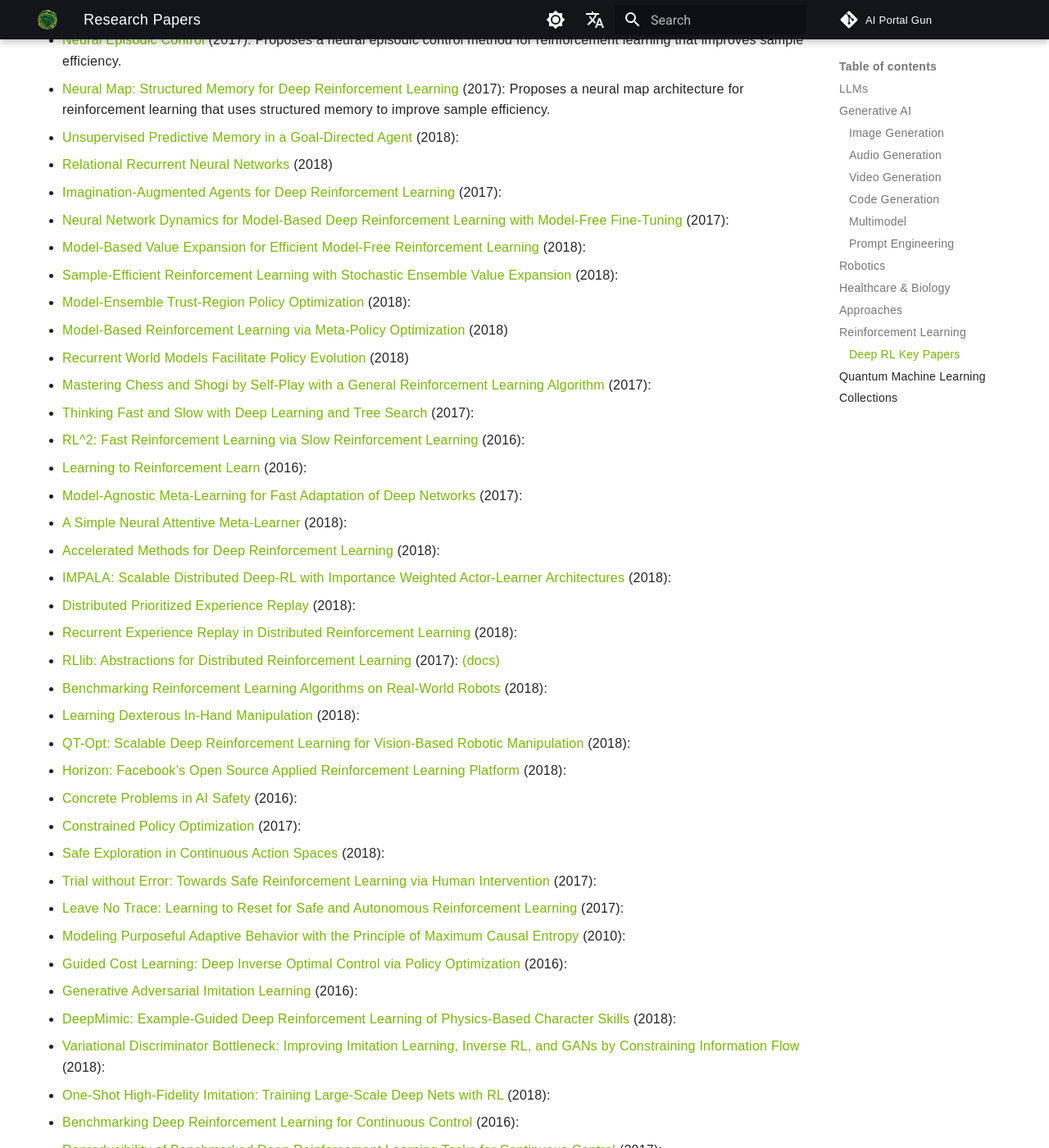
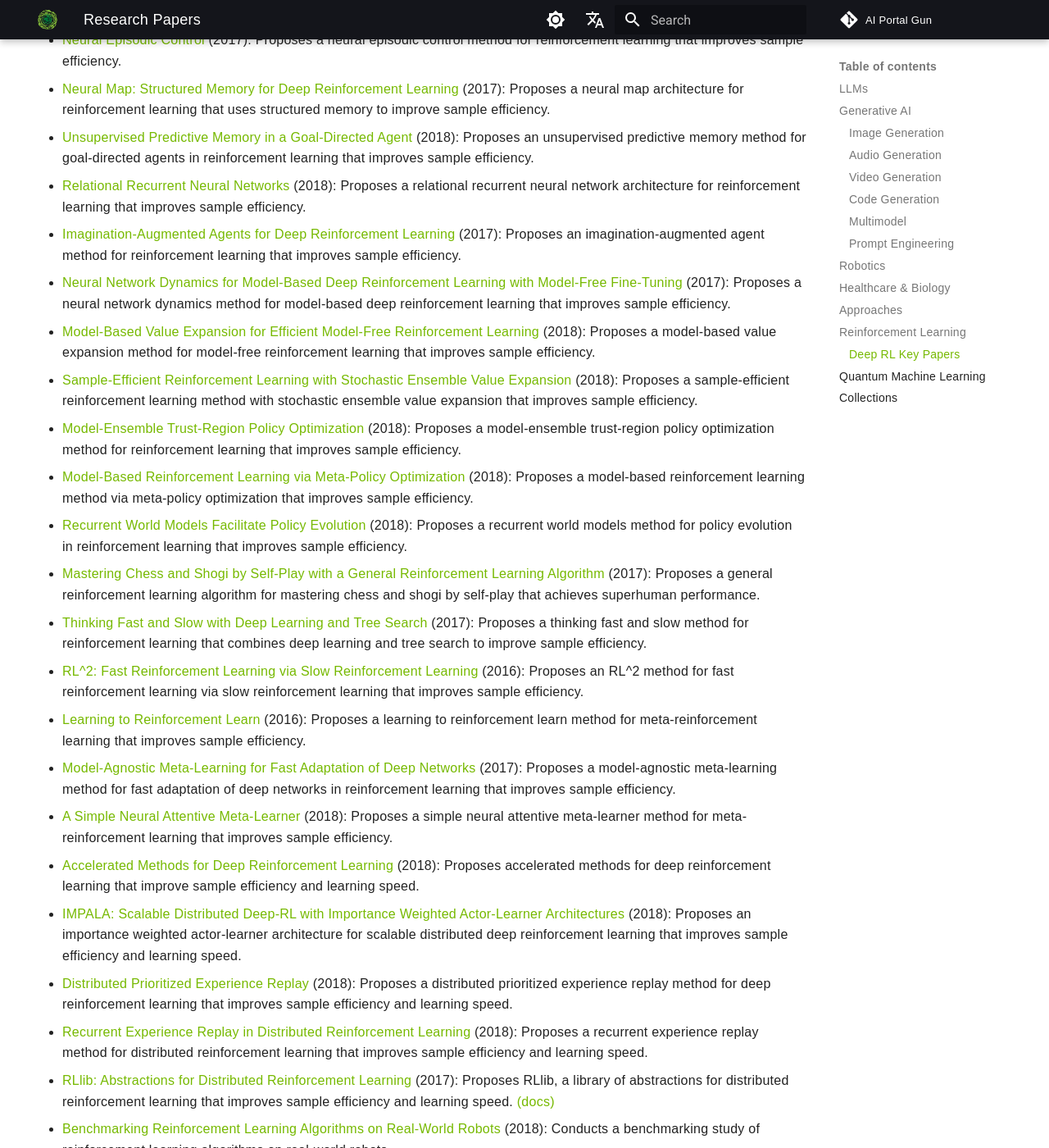
Before and after one commit to Mohit-Vaswani/AI-Portal-Gun, an MkDocs documentation site: the page built from docs/papers/papers.md, in a window 1280 px wide and 1400 px high, scrolled down 4780 px. Shown: the whole window at 82% size. Built offline with MkDocs 1.6.1 and Material for MkDocs 9.7.7, drawn with Linux system fonts in a browser that asks for light colours; comment, search, counter and statistics services are not loaded; some of the changed text lies outside the part shown.

Commit message:
added papers

```diff
--- a/docs/papers/papers.md
+++ b/docs/papers/papers.md
@@ -102,47 +102,47 @@ Below, you'll find the latest, highly-cited papers, organized by their release d
 - [Model-Free Episodic Control](https://arxiv.org/abs/1606.04460) (2016): Proposes a model-free episodic control method for reinforcement learning that improves sample efficiency.
 - [Neural Episodic Control](https://arxiv.org/abs/1703.01988) (2017): Proposes a neural episodic control method for reinforcement learning that improves sample efficiency.
 - [Neural Map: Structured Memory for Deep Reinforcement Learning](https://arxiv.org/abs/1702.08360) (2017): Proposes a neural map architecture for reinforcement learning that uses structured memory to improve sample efficiency.
-- [Unsupervised Predictive Memory in a Goal-Directed Agent](https://arxiv.org/abs/1803.10760) (2018):
-- [ Relational Recurrent Neural Networks](https://arxiv.org/abs/1806.01822) (2018)
-- [Imagination-Augmented Agents for Deep Reinforcement Learning](https://arxiv.org/abs/1707.06203) (2017):
-- [Neural Network Dynamics for Model-Based Deep Reinforcement Learning with Model-Free Fine-Tuning](https://arxiv.org/abs/1708.02596) (2017):
-- [Model-Based Value Expansion for Efficient Model-Free Reinforcement Learning](https://arxiv.org/abs/1803.00101) (2018):
-- [Sample-Efficient Reinforcement Learning with Stochastic Ensemble Value Expansion](https://arxiv.org/abs/1807.01675) (2018):
-- [Model-Ensemble Trust-Region Policy Optimization](https://openreview.net/forum?id=SJJinbWRZ&noteId=SJJinbWRZ) (2018):
-- [Model-Based Reinforcement Learning via Meta-Policy Optimization](https://arxiv.org/abs/1809.05214) (2018)
-- [Recurrent World Models Facilitate Policy Evolution](https://arxiv.org/abs/1809.01999) (2018)
-- [Mastering Chess and Shogi by Self-Play with a General Reinforcement Learning Algorithm](https://arxiv.org/abs/1712.01815) (2017):
-- [Thinking Fast and Slow with Deep Learning and Tree Search](https://arxiv.org/abs/1705.08439) (2017):
-- [RL^2: Fast Reinforcement Learning via Slow Reinforcement Learning](https://arxiv.org/abs/1611.02779) (2016):
-- [Learning to Reinforcement Learn](https://arxiv.org/abs/1611.05763) (2016):
-- [Model-Agnostic Meta-Learning for Fast Adaptation of Deep Networks](https://arxiv.org/abs/1703.03400) (2017):
-- [A Simple Neural Attentive Meta-Learner](https://openreview.net/forum?id=B1DmUzWAW&noteId=B1DmUzWAW) (2018):
-- [Accelerated Methods for Deep Reinforcement Learning](https://arxiv.org/abs/1803.02811) (2018):
-- [IMPALA: Scalable Distributed Deep-RL with Importance Weighted Actor-Learner Architectures](https://arxiv.org/abs/1802.01561) (2018):
-- [Distributed Prioritized Experience Replay](https://openreview.net/forum?id=H1Dy---0Z) (2018):
-- [Recurrent Experience Replay in Distributed Reinforcement Learning](https://openreview.net/forum?id=r1lyTjAqYX) (2018):
-- [RLlib: Abstractions for Distributed Reinforcement Learning](https://arxiv.org/abs/1712.09381) (2017): [(docs)](https://ray.readthedocs.io/en/latest/rllib.html)
-- [Benchmarking Reinforcement Learning Algorithms on Real-World Robots](https://arxiv.org/abs/1809.07731) (2018):
-- [Learning Dexterous In-Hand Manipulation](https://arxiv.org/abs/1808.00177) (2018):
-- [QT-Opt: Scalable Deep Reinforcement Learning for Vision-Based Robotic Manipulation](https://arxiv.org/abs/1806.10293) (2018):
-- [Horizon: Facebook’s Open Source Applied Reinforcement Learning Platform](https://arxiv.org/abs/1811.00260) (2018):
-- [Concrete Problems in AI Safety](https://arxiv.org/abs/1606.06565) (2016):
-- [Constrained Policy Optimization](https://arxiv.org/abs/1705.10528) (2017):
-- [Safe Exploration in Continuous Action Spaces](https://arxiv.org/abs/1801.08757) (2018):
-- [Trial without Error: Towards Safe Reinforcement Learning via Human Intervention](https://arxiv.org/abs/1707.05173) (2017):
-- [Leave No Trace: Learning to Reset for Safe and Autonomous Reinforcement Learning](https://arxiv.org/abs/1711.06782) (2017):
-- [Modeling Purposeful Adaptive Behavior with the Principle of Maximum Causal Entropy](http://www.cs.cmu.edu/~bziebart/publications/thesis-bziebart.pdf) (2010):
-- [Guided Cost Learning: Deep Inverse Optimal Control via Policy Optimization](https://arxiv.org/abs/1603.00448) (2016):
-- [Generative Adversarial Imitation Learning](https://arxiv.org/abs/1606.03476) (2016):
-- [DeepMimic: Example-Guided Deep Reinforcement Learning of Physics-Based Character Skills](https://xbpeng.github.io/projects/DeepMimic/2018_TOG_DeepMimic.pdf) (2018):
-- [Variational Discriminator Bottleneck: Improving Imitation Learning, Inverse RL, and GANs by Constraining Information Flow](https://arxiv.org/abs/1810.00821) (2018):
-- [One-Shot High-Fidelity Imitation: Training Large-Scale Deep Nets with RL](https://arxiv.org/abs/1810.05017) (2018):
-- [Benchmarking Deep Reinforcement Learning for Continuous Control](https://arxiv.org/abs/1604.06778) (2016):
-- [Reproducibility of Benchmarked Deep Reinforcement Learning Tasks for Continuous Control](https://arxiv.org/abs/1708.04133) (2017):
-- [Deep Reinforcement Learning that Matters](https://arxiv.org/abs/1709.06560) (2017):
-- [Where Did My Optimum Go?: An Empirical Analysis of Gradient Descent Optimization in Policy Gradient Methods](https://arxiv.org/abs/1810.02525) (2018):
-- [Are Deep Policy Gradient Algorithms Truly Policy Gradient Algorithms?](https://arxiv.org/abs/1811.02553) (2018):
-- [Simple Random Search Provides a Competitive Approach to Reinforcement Learning](https://arxiv.org/abs/1803.07055) (2018):
+- [Unsupervised Predictive Memory in a Goal-Directed Agent](https://arxiv.org/abs/1803.10760) (2018): Proposes an unsupervised predictive memory method for goal-directed agents in reinforcement learning that improves sample efficiency.
+- [ Relational Recurrent Neural Networks](https://arxiv.org/abs/1806.01822) (2018): Proposes a relational recurrent neural network architecture for reinforcement learning that improves sample efficiency.
+- [Imagination-Augmented Agents for Deep Reinforcement Learning](https://arxiv.org/abs/1707.06203) (2017): Proposes an imagination-augmented agent method for reinforcement learning that improves sample efficiency.
+- [Neural Network Dynamics for Model-Based Deep Reinforcement Learning with Model-Free Fine-Tuning](https://arxiv.org/abs/1708.02596) (2017): Proposes a neural network dynamics method for model-based deep reinforcement learning that improves sample efficiency.
+- [Model-Based Value Expansion for Efficient Model-Free Reinforcement Learning](https://arxiv.org/abs/1803.00101) (2018): Proposes a model-based value expansion method for model-free reinforcement learning that improves sample efficiency.
+- [Sample-Efficient Reinforcement Learning with Stochastic Ensemble Value Expansion](https://arxiv.org/abs/1807.01675) (2018): Proposes a sample-efficient reinforcement learning method with stochastic ensemble value expansion that improves sample efficiency.
+- [Model-Ensemble Trust-Region Policy Optimization](https://openreview.net/forum?id=SJJinbWRZ&noteId=SJJinbWRZ) (2018): Proposes a model-ensemble trust-region policy optimization method for reinforcement learning that improves sample efficiency.
+- [Model-Based Reinforcement Learning via Meta-Policy Optimization](https://arxiv.org/abs/1809.05214) (2018): Proposes a model-based reinforcement learning method via meta-policy optimization that improves sample efficiency.
+- [Recurrent World Models Facilitate Policy Evolution](https://arxiv.org/abs/1809.01999) (2018): Proposes a recurrent world models method for policy evolution in reinforcement learning that improves sample efficiency.
+- [Mastering Chess and Shogi by Self-Play with a General Reinforcement Learning Algorithm](https://arxiv.org/abs/1712.01815) (2017): Proposes a general reinforcement learning algorithm for mastering chess and shogi by self-play that achieves superhuman performance.
+- [Thinking Fast and Slow with Deep Learning and Tree Search](https://arxiv.org/abs/1705.08439) (2017): Proposes a thinking fast and slow method for reinforcement learning that combines deep learning and tree search to improve sample efficiency.
+- [RL^2: Fast Reinforcement Learning via Slow Reinforcement Learning](https://arxiv.org/abs/1611.02779) (2016): Proposes an RL^2 method for fast reinforcement learning via slow reinforcement learning that improves sample efficiency.
+- [Learning to Reinforcement Learn](https://arxiv.org/abs/1611.05763) (2016): Proposes a learning to reinforcement learn method for meta-reinforcement learning that improves sample efficiency.
+- [Model-Agnostic Meta-Learning for Fast Adaptation of Deep Networks](https://arxiv.org/abs/1703.03400) (2017): Proposes a model-agnostic meta-learning method for fast adaptation of deep networks in reinforcement learning that improves sample efficiency.
+- [A Simple Neural Attentive Meta-Learner](https://openreview.net/forum?id=B1DmUzWAW&noteId=B1DmUzWAW) (2018): Proposes a simple neural attentive meta-learner method for meta-reinforcement learning that improves sample efficiency.
+- [Accelerated Methods for Deep Reinforcement Learning](https://arxiv.org/abs/1803.02811) (2018): Proposes accelerated methods for deep reinforcement learning that improve sample efficiency and learning speed.
+- [IMPALA: Scalable Distributed Deep-RL with Importance Weighted Actor-Learner Architectures](https://arxiv.org/abs/1802.01561) (2018): Proposes an importance weighted actor-learner architecture for scalable distributed deep reinforcement learning that improves sample efficiency and learning speed.
+- [Distributed Prioritized Experience Replay](https://openreview.net/forum?id=H1Dy---0Z) (2018): Proposes a distributed prioritized experience replay method for deep reinforcement learning that improves sample efficiency and learning speed.
+- [Recurrent Experience Replay in Distributed Reinforcement Learning](https://openreview.net/forum?id=r1lyTjAqYX) (2018): Proposes a recurrent experience replay method for distributed reinforcement learning that improves sample efficiency and learning speed.
+- [RLlib: Abstractions for Distributed Reinforcement Learning](https://arxiv.org/abs/1712.09381) (2017): Proposes RLlib, a library of abstractions for distributed reinforcement learning that improves sample efficiency and learning speed. [(docs)](https://ray.readthedocs.io/en/latest/rllib.html)
+- [Benchmarking Reinforcement Learning Algorithms on Real-World Robots](https://arxiv.org/abs/1809.07731) (2018): Conducts a benchmarking study of reinforcement learning algorithms on real-world robots.
+- [Learning Dexterous In-Hand Manipulation](https://arxiv.org/abs/1808.00177) (2018): Proposes a method for learning dexterous in-hand manipulation skills in reinforcement learning that improves sample efficiency.
+- [QT-Opt: Scalable Deep Reinforcement Learning for Vision-Based Robotic Manipulation](https://arxiv.org/abs/1806.10293) (2018): Proposes a scalable deep reinforcement learning method for vision-based robotic manipulation that improves sample efficiency.
+- [Horizon: Facebook’s Open Source Applied Reinforcement Learning Platform](https://arxiv.org/abs/1811.00260) (2018): Introduces Horizon, Facebook's open-source applied reinforcement learning platform.
+- [Concrete Problems in AI Safety](https://arxiv.org/abs/1606.06565) (2016): Discusses concrete problems in AI safety, including reinforcement learning.
+- [Constrained Policy Optimization](https://arxiv.org/abs/1705.10528) (2017): Proposes a constrained policy optimization method for reinforcement learning that improves safety and stability.
+- [Safe Exploration in Continuous Action Spaces](https://arxiv.org/abs/1801.08757) (2018): Proposes a safe exploration method for reinforcement learning in continuous action spaces that improves safety and stability.
+- [Trial without Error: Towards Safe Reinforcement Learning via Human Intervention](https://arxiv.org/abs/1707.05173) (2017): Proposes a trial without error method for safe reinforcement learning via human intervention that improves safety and stability.
+- [Leave No Trace: Learning to Reset for Safe and Autonomous Reinforcement Learning](https://arxiv.org/abs/1711.06782) (2017): Proposes a learning to reset method for safe and autonomous reinforcement learning that improves safety and stability.
+- [Modeling Purposeful Adaptive Behavior with the Principle of Maximum Causal Entropy](http://www.cs.cmu.edu/~bziebart/publications/thesis-bziebart.pdf) (2010): Proposes a principle of maximum causal entropy for modeling purposeful adaptive behavior in reinforcement learning.
+- [Guided Cost Learning: Deep Inverse Optimal Control via Policy Optimization](https://arxiv.org/abs/1603.00448) (2016): Proposes a guided cost learning method for deep inverse optimal control via policy optimization in reinforcement learning.
+- [Generative Adversarial Imitation Learning](https://arxiv.org/abs/1606.03476) (2016): Proposes a generative adversarial imitation learning method for reinforcement learning that improves sample efficiency.
+- [DeepMimic: Example-Guided Deep Reinforcement Learning of Physics-Based Character Skills](https://xbpeng.github.io/projects/DeepMimic/2018_TOG_DeepMimic.pdf) (2018): Proposes a deep mimic method for example-guided deep reinforcement learning of physics-based character skills that improves sample efficiency.
+- [Variational Discriminator Bottleneck: Improving Imitation Learning, Inverse RL, and GANs by Constraining Information Flow](https://arxiv.org/abs/1810.00821) (2018): Proposes a variational discriminator bottleneck method for improving imitation learning, inverse RL, and GANs by constraining information flow in reinforcement learning.
+- [One-Shot High-Fidelity Imitation: Training Large-Scale Deep Nets with RL](https://arxiv.org/abs/1810.05017) (2018): Proposes a one-shot high-fidelity imitation method for training large-scale deep nets with reinforcement learning that improves sample efficiency.
+- [Benchmarking Deep Reinforcement Learning for Continuous Control](https://arxiv.org/abs/1604.06778) (2016): Conducts a benchmarking study of deep reinforcement learning algorithms for continuous control.
+- [Reproducibility of Benchmarked Deep Reinforcement Learning Tasks for Continuous Control](https://arxiv.org/abs/1708.04133) (2017): Conducts a reproducibility study of benchmarked deep reinforcement learning tasks for continuous control.
+- [Deep Reinforcement Learning that Matters](https://arxiv.org/abs/1709.06560) (2017): Discusses the importance of deep reinforcement learning research that addresses real-world problems.
+- [Where Did My Optimum Go?: An Empirical Analysis of Gradient Descent Optimization in Policy Gradient Methods](https://arxiv.org/abs/1810.02525) (2018):  Conducts an empirical analysis of gradient descent optimization in policy gradient methods for reinforcement learning.
+- [Are Deep Policy Gradient Algorithms Truly Policy Gradient Algorithms?](https://arxiv.org/abs/1811.02553) (2018): Discusses the definition and properties of policy gradient algorithms in reinforcement learning.
+- [Simple Random Search Provides a Competitive Approach to Reinforcement Learning](https://arxiv.org/abs/1803.07055) (2018): Proposes a simple random search method for reinforcement learning that achieves competitive performance.
 - [Benchmarking Model-Based Reinforcement Learning](https://arxiv.org/abs/1907.02057) (2019):
 - [Policy Gradient Methods for Reinforcement Learning with Function Approximation](https://papers.nips.cc/paper/1713-policy-gradient-methods-for-reinforcement-learning-with-function-approximation.pdf) (2000):
 - [An Analysis of Temporal-Difference Learning with Function Approximation](http://web.mit.edu/jnt/www/Papers/J063-97-bvr-td.pdf) (1997):
```
